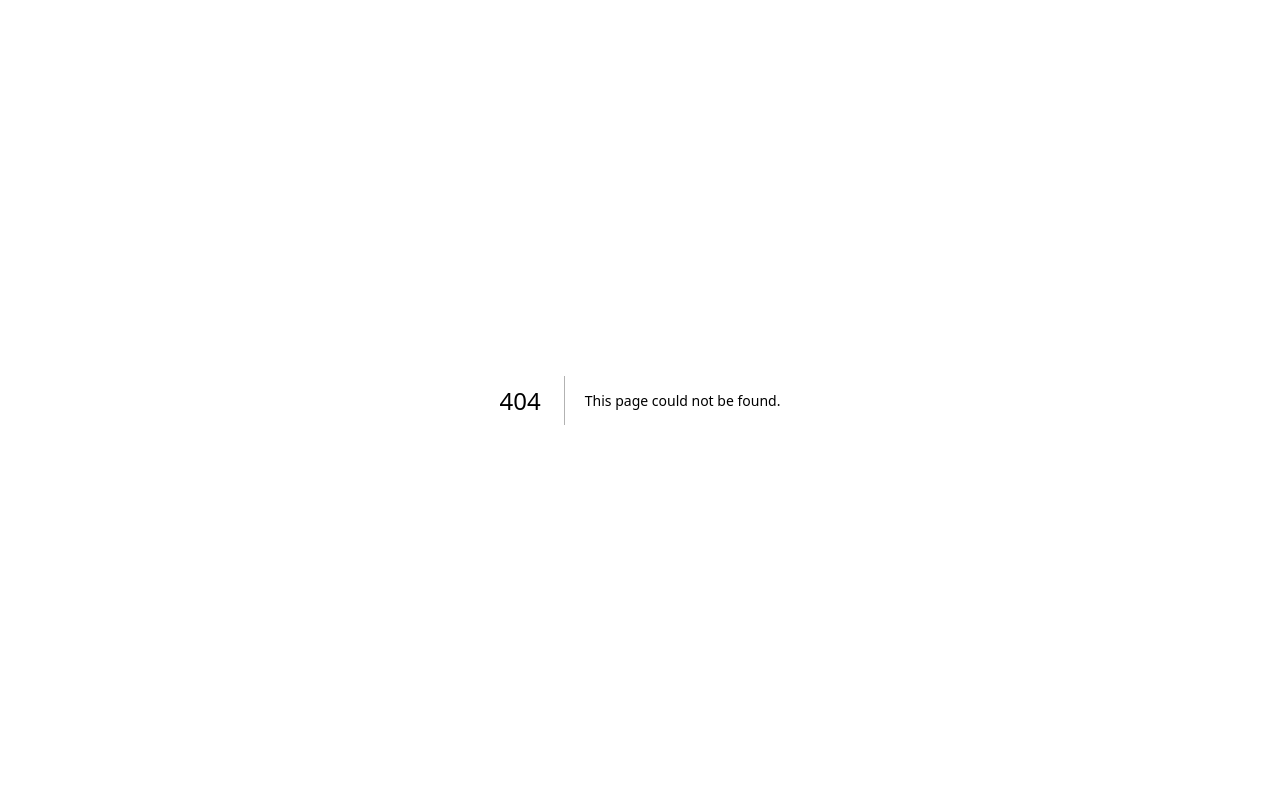
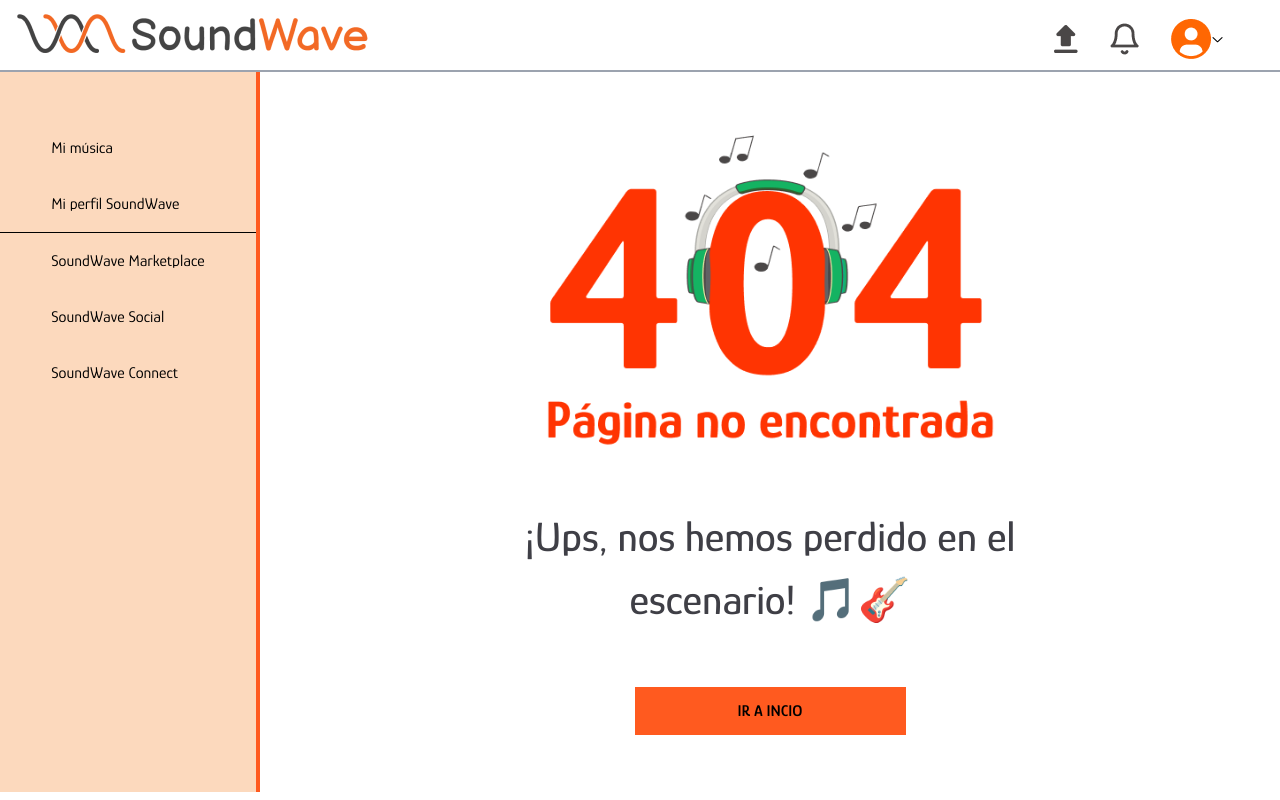
Before and after one commit to riujun/Sound, a Next.js app in the folder apps/client/: page /error in a window 1280 px wide. Before the commit this address had no page. Built offline with nearby package versions, Linux system fonts and the light colour scheme.

Commit message:
build: :art: error

```diff
--- /dev/null
+++ b/apps/client/src/app/error/page.tsx
@@ -0,0 +1,29 @@
+/* eslint-disable prettier/prettier */
+import Image from 'next/image';
+import React from 'react';
+
+import error from '@/app/assets/error.png';
+
+import HeaderGlobal from '../components/header-global/Header_Global';
+import Menu from '../components/menu/Menu';
+export default function page() {
+  return (
+    <div>
+      <HeaderGlobal />
+      <div className="flex">
+        <Menu />
+        <div className="flex flex-grow flex-col items-center justify-evenly">
+          <Image className="w-[270px] md:w-[450px]" src={error} alt="error" />
+          <h2 className=" w-[270px] text-center text-[20px] font-medium text-zinc-700 md:w-[596px] md:text-[42px]">
+            ¡Ups, nos hemos perdido en el escenario! 🎵🎸
+          </h2>
+          <div className="inline-flex h-12 w-[271px] items-center justify-center gap-2.5 bg-orange-500 p-4">
+            <div className="shrink grow basis-0 text-center text-base font-semibold uppercase leading-none text-black">
+              Ir a incio
+            </div>
+          </div>
+        </div>
+      </div>
+    </div>
+  );
+}
```
Also changed, not shown: apps/client/src/app/assets/error.png (added).
